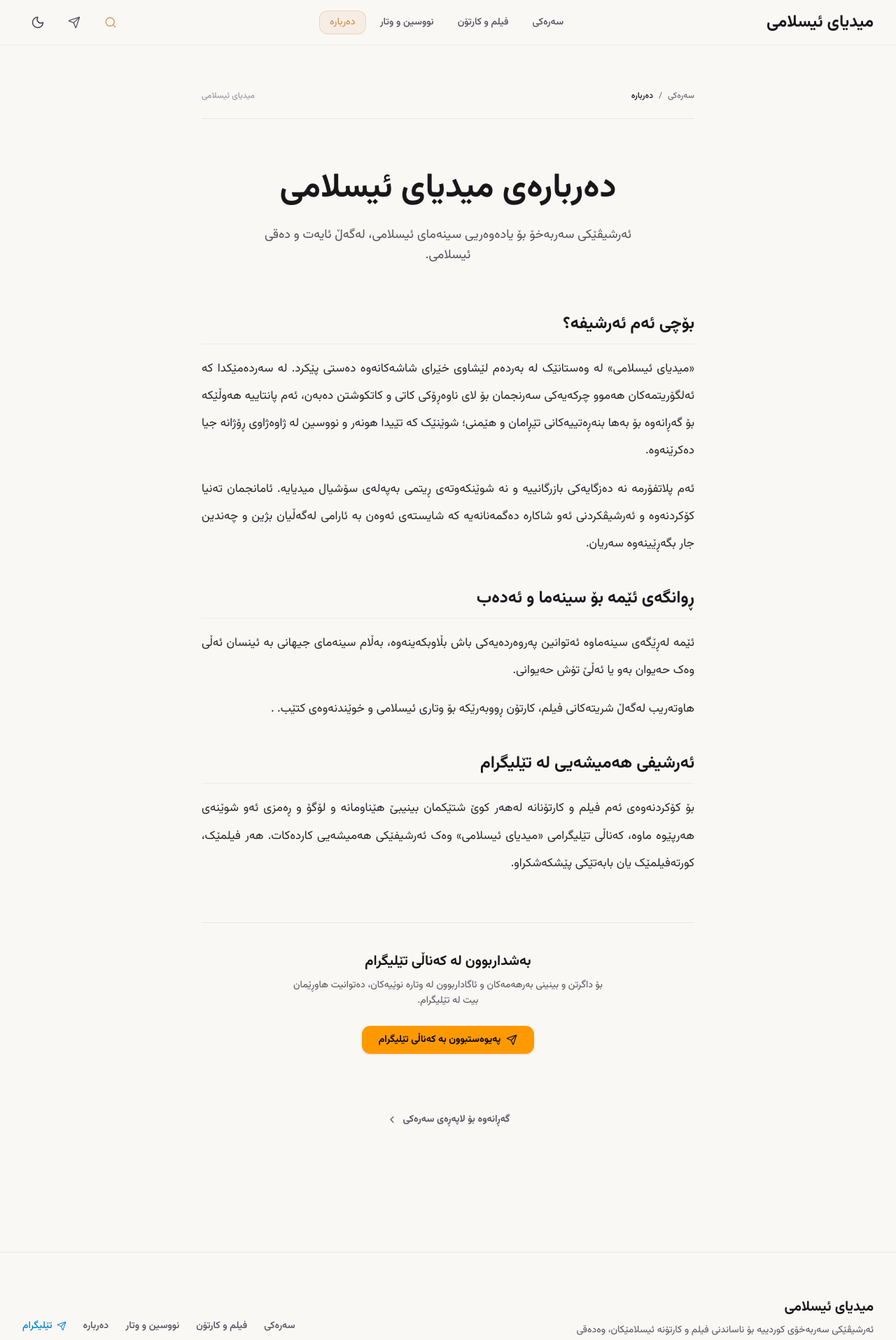
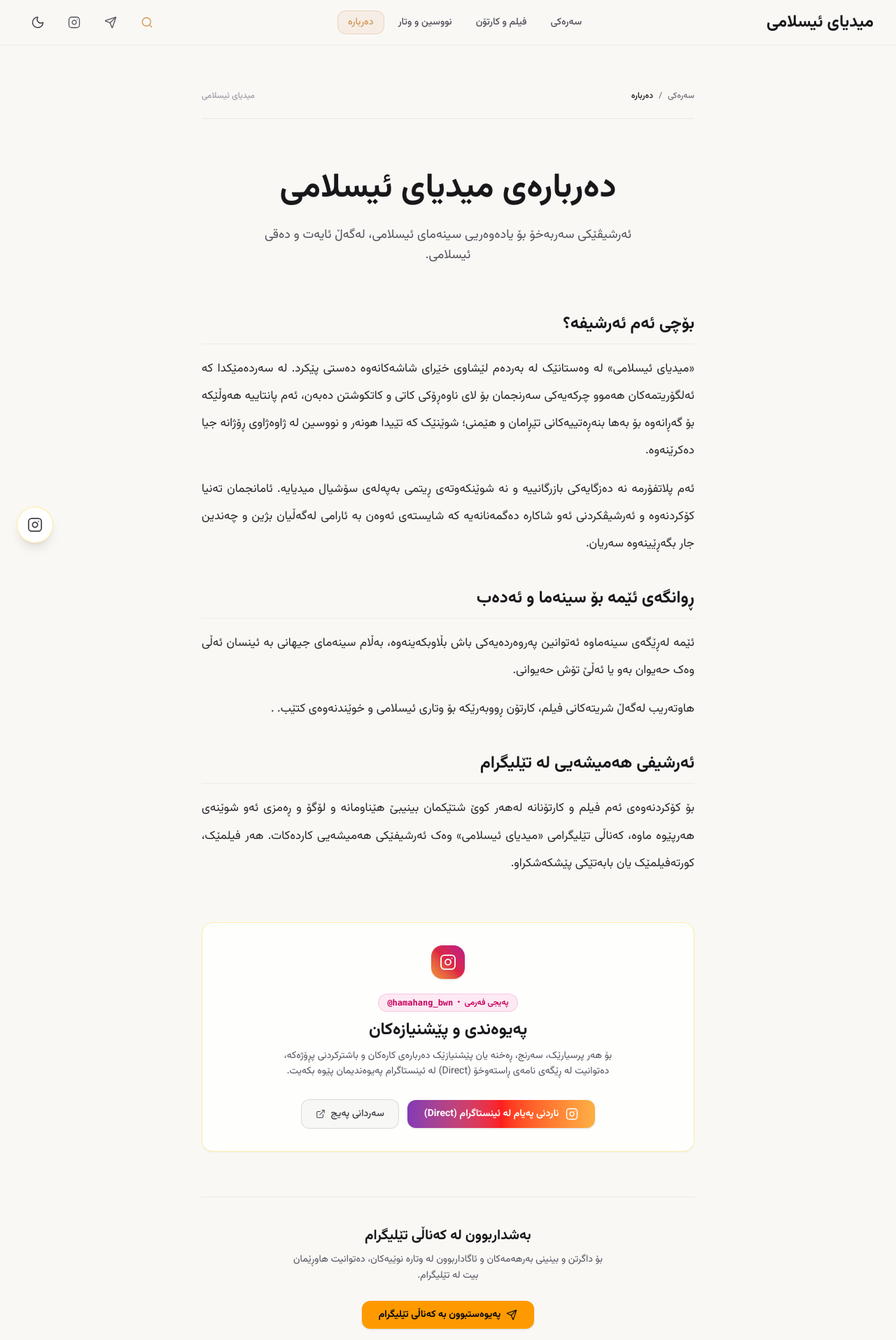
Before and after one commit to akarsalah22/payv-andishe, a Next.js app: page /about in a window 1280 px wide. Shown: the top 1915 px of the page at 70% size. Built offline with nearby package versions, Linux system fonts and the light colour scheme.

Commit message:
Integrate Instagram contact and feedback channel for @hamahang_bwn across website

```diff
--- a/app/about/page.tsx
+++ b/app/about/page.tsx
@@ -1,6 +1,7 @@
 import Link from 'next/link';
 import type { Metadata } from 'next';
-import { Send, ChevronLeft } from 'lucide-react';
+import { Send, ChevronLeft, ExternalLink } from 'lucide-react';
+import { InstagramIcon } from '@/components/InstagramIcon';
 
 export const dynamic = "force-dynamic";
 
@@ -78,7 +79,52 @@ export default function AboutPage() {
         </section>
       </article>
 
-      {/* 3. Grounded & Modest Telegram Invitation */}
+      {/* 3. Dedicated Feedback & Contact Callout */}
+      <section className="w-full rounded-2xl border border-amber-200/70 dark:border-zinc-800 bg-white/80 dark:bg-zinc-900/80 p-6 sm:p-8 text-center space-y-5 shadow-xs">
+        <div className="w-12 h-12 rounded-2xl bg-gradient-to-tr from-[#f09433] via-[#dc2743] to-[#bc1888] text-white flex items-center justify-center mx-auto shadow-sm">
+          <InstagramIcon className="w-6 h-6" strokeWidth={1.75} />
+        </div>
+
+        <div className="space-y-2 max-w-lg mx-auto">
+          <div className="inline-flex items-center gap-1.5 px-3 py-1 rounded-full bg-pink-500/10 dark:bg-pink-500/15 text-pink-700 dark:text-pink-400 text-xs font-semibold font-sirwan border border-pink-500/20">
+            <span>پەیجی فەرمی</span>
+            <span>•</span>
+            <span dir="ltr" className="font-mono">@hamahang_bwn</span>
+          </div>
+
+          <h2 className="text-xl sm:text-2xl font-bold font-peshang text-zinc-900 dark:text-zinc-100">
+            پەیوەندی و پێشنیازەکان
+          </h2>
+
+          <p className="text-xs sm:text-sm font-normal font-sirwan text-zinc-600 dark:text-zinc-400 leading-relaxed">
+            بۆ هەر پرسیارێک، سەرنج، ڕەخنە یان پێشنیازێک دەربارەی کارەکان و باشترکردنی پڕۆژەکە، دەتوانیت لە ڕێگەی نامەی ڕاستەوخۆ (Direct) لە ئینستاگرام پەیوەندیمان پێوە بکەیت.
+          </p>
+        </div>
+
+        <div className="pt-2 flex flex-col sm:flex-row items-center justify-center gap-3">
+          <a
+            href="https://ig.me/m/hamahang_bwn"
+            target="_blank"
+            rel="noopener noreferrer"
+            className="inline-flex items-center justify-center gap-2.5 w-full sm:w-auto px-6 py-2.5 rounded-xl bg-gradient-to-r from-[#833ab4] via-[#fd1d1d] to-[#fcb045] hover:opacity-95 text-white font-bold font-sirwan text-xs sm:text-sm tracking-normal shadow-sm transition-all duration-150 ease-out active:scale-95 cursor-pointer touch-manipulation select-none tap-highlight-transparent"
+          >
+            <InstagramIcon className="w-4.5 h-4.5" strokeWidth={2} />
+            <span>ناردنی پەیام لە ئینستاگرام (Direct)</span>
+          </a>
+
+          <a
+            href="https://instagram.com/hamahang_bwn"
+            target="_blank"
+            rel="noopener noreferrer"
+            className="inline-flex items-center justify-center gap-2 w-full sm:w-auto px-5 py-2.5 rounded-xl border border-stone-300/80 dark:border-zinc-700/80 bg-stone-100/80 dark:bg-zinc-800/80 text-zinc-700 dark:text-zinc-300 hover:text-pink-600 dark:hover:text-pink-400 font-medium font-sirwan text-xs sm:text-sm tracking-normal transition-all duration-150 ease-out active:scale-95 cursor-pointer touch-manipulation select-none tap-highlight-transparent"
+          >
+            <span>سەردانی پەیج</span>
+            <ExternalLink className="w-3.5 h-3.5" strokeWidth={1.75} />
+          </a>
+        </div>
+      </section>
+
+      {/* 4. Grounded & Modest Telegram Invitation */}
       <section className="w-full pt-10 border-t border-stone-200/80 dark:border-zinc-800/80 text-center space-y-4">
         <div className="space-y-2">
           <h3 className="text-lg sm:text-xl font-bold font-peshang text-zinc-900 dark:text-zinc-100">
--- a/app/layout.tsx
+++ b/app/layout.tsx
@@ -4,6 +4,7 @@ import { ThemeProvider } from "@/components/ThemeProvider";
 import { ToastProvider } from "@/components/ToastContext";
 import { Header } from "@/components/Header";
 import { Footer } from "@/components/Footer";
+import { FloatingInstagramContact } from "@/components/FloatingInstagramContact";
 import {
   vazirmatnFont,
   peshangFont,
@@ -94,6 +95,7 @@ export default function RootLayout({
               {children}
             </div>
             <Footer />
+            <FloatingInstagramContact />
           </ToastProvider>
         </ThemeProvider>
       </body>
--- /dev/null
+++ b/components/FloatingInstagramContact.tsx
@@ -0,0 +1,34 @@
+"use client";
+
+import { InstagramIcon } from './InstagramIcon';
+
+export function FloatingInstagramContact() {
+  return (
+    <aside
+      aria-label="پەیوەندی لە ڕێگەی ئینستاگرام"
+      className="fixed bottom-5 left-4 sm:bottom-6 sm:left-6 z-40 select-none print:hidden"
+    >
+      <div className="relative group flex items-center">
+        {/* Sleek Floating Action Button */}
+        <a
+          href="https://ig.me/m/hamahang_bwn"
+          target="_blank"
+          rel="noopener noreferrer"
+          aria-label="پەیام بنێرە / تێبینی لە ئینستاگرام (@hamahang_bwn)"
+          className="w-12 h-12 sm:w-13 sm:h-13 rounded-full flex items-center justify-center bg-white/95 dark:bg-zinc-900/95 text-zinc-700 dark:text-zinc-200 border border-amber-200/80 dark:border-zinc-800 shadow-lg hover:shadow-xl hover:shadow-pink-500/20 hover:text-white hover:bg-gradient-to-tr hover:from-[#f09433] hover:via-[#dc2743] hover:to-[#bc1888] hover:border-transparent transition-all duration-300 ease-out active:scale-95 cursor-pointer touch-manipulation tap-highlight-transparent"
+        >
+          <InstagramIcon className="w-5 h-5 sm:w-5.5 sm:h-5.5 transition-transform duration-300 group-hover:scale-110" strokeWidth={1.85} />
+        </a>
+
+        {/* Subtle Hover Tooltip (Desktop) */}
+        <div
+          role="tooltip"
+          className="hidden sm:group-hover:flex items-center gap-1.5 absolute left-14 bottom-1/2 translate-y-1/2 px-3 py-1.5 rounded-xl bg-zinc-900/95 dark:bg-zinc-100/95 text-zinc-100 dark:text-zinc-900 text-xs font-sirwan font-medium tracking-normal whitespace-nowrap shadow-md pointer-events-none transition-all duration-200 animate-in fade-in slide-in-from-left-2 backdrop-blur-xs"
+        >
+          <span>پەیام بنێرە / تێبینی</span>
+          <span className="text-zinc-400 dark:text-zinc-500 font-mono text-[10px]" dir="ltr">@hamahang_bwn</span>
+        </div>
+      </div>
+    </aside>
+  );
+}
--- a/components/Footer.tsx
+++ b/components/Footer.tsx
@@ -2,6 +2,7 @@
 
 import Link from 'next/link';
 import { Send, ChevronUp } from 'lucide-react';
+import { InstagramIcon } from './InstagramIcon';
 
 export function Footer() {
   const scrollToTop = () => {
@@ -67,6 +68,15 @@ export function Footer() {
               <Send className="w-3.5 h-3.5" strokeWidth={1.75} />
               <span>تێلیگرام</span>
             </a>
+            <a
+              href="https://instagram.com/hamahang_bwn"
+              target="_blank"
+              rel="noopener noreferrer"
+              className="inline-flex items-center gap-1.5 text-pink-600 dark:text-pink-400 hover:text-pink-700 dark:hover:text-pink-300 transition-transform duration-150 ease-out active:scale-95 select-none tap-highlight-transparent"
+            >
+              <InstagramIcon className="w-3.5 h-3.5" strokeWidth={1.75} />
+              <span>ئینستاگرام</span>
+            </a>
           </nav>
         </div>
 
--- a/components/Header.tsx
+++ b/components/Header.tsx
@@ -17,6 +17,7 @@ import {
 } from 'lucide-react';
 import { ThemeToggle } from './ThemeToggle';
 import { SearchModal } from './SearchModal';
+import { InstagramIcon } from './InstagramIcon';
 
 interface NavLinkItem {
   name: string;
@@ -174,6 +175,18 @@ export function Header() {
               <Send className="h-4.5 w-4.5" strokeWidth={1.75} />
             </a>
 
+            {/* Instagram Contact Icon Button */}
+            <a
+              href="https://instagram.com/hamahang_bwn"
+              target="_blank"
+              rel="noopener noreferrer"
+              aria-label="پەیجی ئینستاگرام (@hamahang_bwn)"
+              title="پەیجی فەرمی لە ئینستاگرام (@hamahang_bwn)"
+              className="min-w-[44px] min-h-[44px] flex items-center justify-center rounded-xl p-2.5 text-zinc-600 hover:text-pink-600 hover:bg-pink-500/10 dark:text-zinc-400 dark:hover:text-pink-400 dark:hover:bg-pink-500/10 transition-transform duration-150 ease-out active:scale-95 cursor-pointer touch-manipulation select-none tap-highlight-transparent"
+            >
+              <InstagramIcon className="h-4.5 w-4.5" strokeWidth={1.75} />
+            </a>
+
             {/* Theme Toggle Button */}
             <ThemeToggle />
 
@@ -312,6 +325,26 @@ export function Header() {
               <ExternalLink className="w-4 h-4 text-[#d49757] group-hover:translate-x-[-2px] transition-transform" strokeWidth={1.75} />
             </a>
 
+            {/* Instagram Contact & Feedback Card */}
+            <a
+              href="https://instagram.com/hamahang_bwn"
+              target="_blank"
+              rel="noopener noreferrer"
+              onClick={() => setIsMenuOpen(false)}
+              className="group flex items-center justify-between p-3.5 rounded-2xl bg-pink-500/10 hover:bg-pink-500/15 border border-pink-500/20 text-zinc-900 dark:text-zinc-100 transition-all duration-200 active:scale-[0.98] cursor-pointer touch-manipulation select-none tap-highlight-transparent"
+            >
+              <div className="flex items-center gap-3">
+                <div className="w-9 h-9 rounded-xl bg-gradient-to-tr from-[#f09433] via-[#dc2743] to-[#bc1888] text-white flex items-center justify-center shrink-0 shadow-xs">
+                  <InstagramIcon className="w-4.5 h-4.5" strokeWidth={2} />
+                </div>
+                <div className="flex flex-col text-right">
+                  <span className="text-xs sm:text-sm font-bold font-peshang tracking-normal">پەیجی فەرمی ئینستاگرام</span>
+                  <span className="text-[11px] text-zinc-500 dark:text-zinc-400 font-mono" dir="ltr">@hamahang_bwn</span>
+                </div>
+              </div>
+              <ExternalLink className="w-4 h-4 text-pink-600 dark:text-pink-400 group-hover:translate-x-[-2px] transition-transform" strokeWidth={1.75} />
+            </a>
+
             {/* Compact Theme Switcher */}
             <div className="flex items-center justify-between pt-1">
               <span className="text-xs font-medium font-sirwan text-zinc-600 dark:text-zinc-400">ڕووکاری تاریک / ڕووناک</span>
--- /dev/null
+++ b/components/InstagramIcon.tsx
@@ -0,0 +1,29 @@
+import React from 'react';
+
+interface InstagramIconProps extends React.SVGProps<SVGSVGElement> {
+  strokeWidth?: number;
+}
+
+export function InstagramIcon({
+  className = "w-5 h-5",
+  strokeWidth = 2,
+  ...props
+}: InstagramIconProps) {
+  return (
+    <svg
+      xmlns="http://www.w3.org/2000/svg"
+      viewBox="0 0 24 24"
+      fill="none"
+      stroke="currentColor"
+      strokeWidth={strokeWidth}
+      strokeLinecap="round"
+      strokeLinejoin="round"
+      className={className}
+      {...props}
+    >
+      <rect width="20" height="20" x="2" y="2" rx="5" ry="5" />
+      <path d="M16 11.37A4 4 0 1 1 12.63 8 4 4 0 0 1 16 11.37z" />
+      <line x1="17.5" x2="17.51" y1="6.5" y2="6.5" />
+    </svg>
+  );
+}
```
